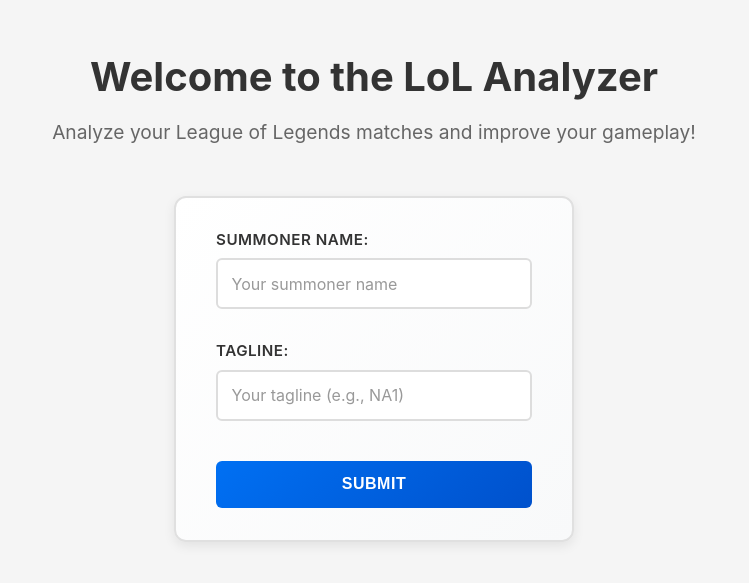
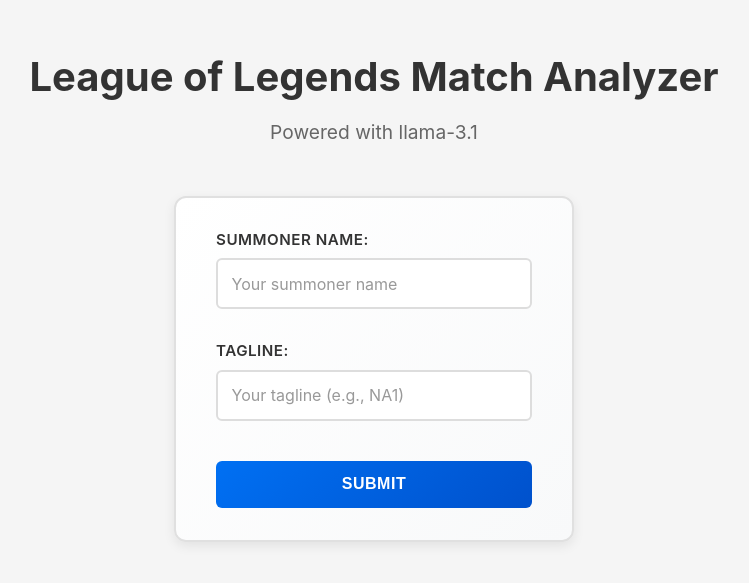
Before and after one commit to andychokim/LOL-Match-Analyzer, a React (Create React App) app in the folder frontend/lol-analyzer/: page / in a window 1280 px wide. Shown: the part 103-686 px from the top of the page, without its empty margins (266-1015 px from the left). Built offline with nearby package versions, Linux system fonts and the light colour scheme; no server answers.

Commit message:
1.0.1 - edited app icon and title

```diff
--- a/frontend/lol-analyzer/public/index.html
+++ b/frontend/lol-analyzer/public/index.html
@@ -2,7 +2,7 @@
 <html lang="en">
   <head>
     <meta charset="utf-8" />
-    <link rel="icon" href="%PUBLIC_URL%/favicon.ico" />
+    <link rel="icon" href="https://wiki.leagueoflegends.com/en-us/images/League_of_Legends_icon.svg?b3310/favicon.ico" type="image/jpg"/>
     <meta name="viewport" content="width=device-width, initial-scale=1" />
     <meta name="theme-color" content="#000000" />
     <meta
@@ -24,7 +24,7 @@
       work correctly both with client-side routing and a non-root public URL.
       Learn how to configure a non-root public URL by running `npm run build`.
     -->
-    <title>React App</title>
+    <title>LOL Match Analyzer</title>
   </head>
   <body>
     <noscript>You need to enable JavaScript to run this app.</noscript>
--- a/frontend/lol-analyzer/src/App.js
+++ b/frontend/lol-analyzer/src/App.js
@@ -16,6 +16,7 @@
                 </Routes>
             </div>
         </div >
+
     );
 }
 
--- a/frontend/lol-analyzer/src/pages/Home.js
+++ b/frontend/lol-analyzer/src/pages/Home.js
@@ -5,8 +5,8 @@
     return (
         <div className="home">
             <div className="logo-container">
-                <h1>Welcome to the LoL Analyzer</h1>
-                <p>Analyze your League of Legends matches and improve your gameplay!</p>
+                <h1>League of Legends Match Analyzer</h1>
+                <p>Powered with llama-3.1</p>
             </div>
             <UserinfoForm />
         </div>
```
